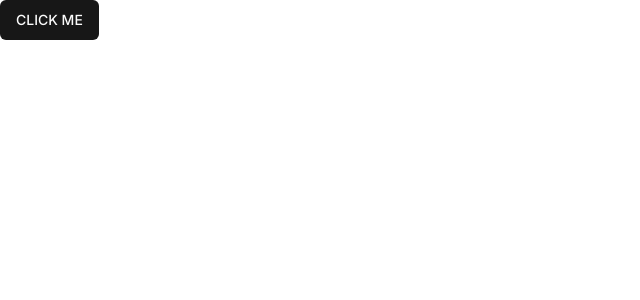
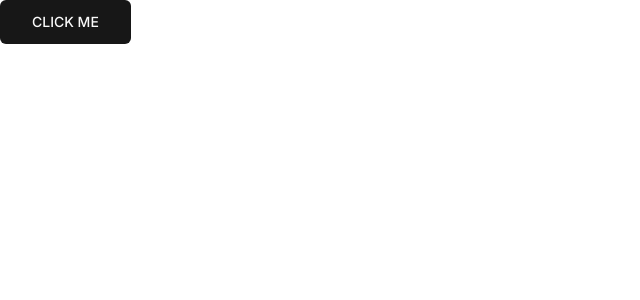
Before and after one commit to vcristian1/LiveCast, a Next.js app: page / in a window 1280 px wide. Shown: the top 300 px of the page, without its empty margins (0-640 px from the left). Built offline with nearby package versions, Linux system fonts and the light colour scheme.

Commit message:
added nested route /auth/login which takes the user to the login page

```diff
--- /dev/null
+++ b/app/auth/login/page.tsx
@@ -0,0 +1,9 @@
+const LoginPage = () => {
+    return (
+        <div>
+            <p>Login Page</p>
+        </div>
+    );
+}
+
+export default LoginPage;
--- a/app/layout.tsx
+++ b/app/layout.tsx
@@ -5,8 +5,8 @@ import "./globals.css";
 const inter = Inter({ subsets: ["latin"] });
 
 export const metadata: Metadata = {
-  title: "Create Next App",
-  description: "Generated by create next app",
+  title: "LiveCast",
+  description: "LiveCast is a streaming platform offering a unique twist on live streaming experiences.",
 };
 
 export default function RootLayout({
--- a/app/page.tsx
+++ b/app/page.tsx
@@ -3,6 +3,6 @@ import Image from "next/image";
 
 export default function Home() {
   return (
-    <Button> CLICK ME</Button>
+    <Button size="lg"> CLICK ME</Button>
   )
 }
```
